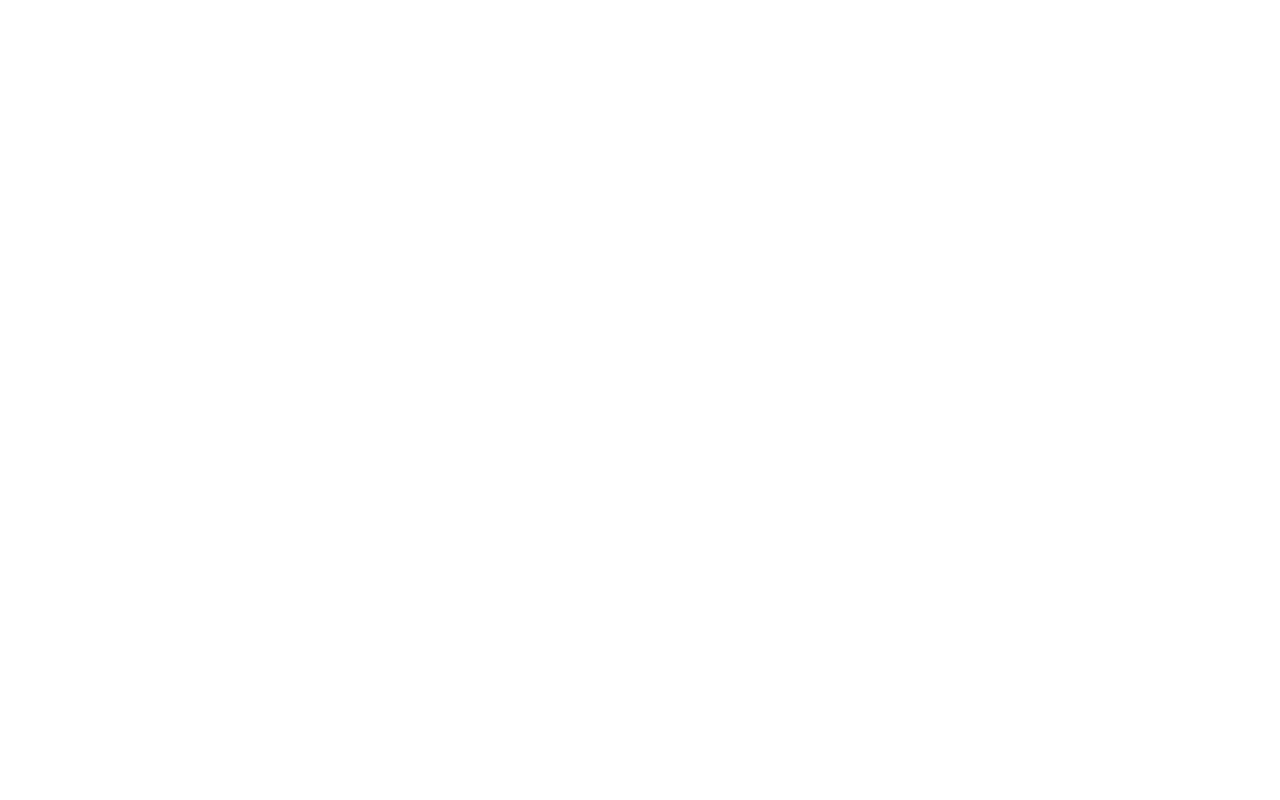
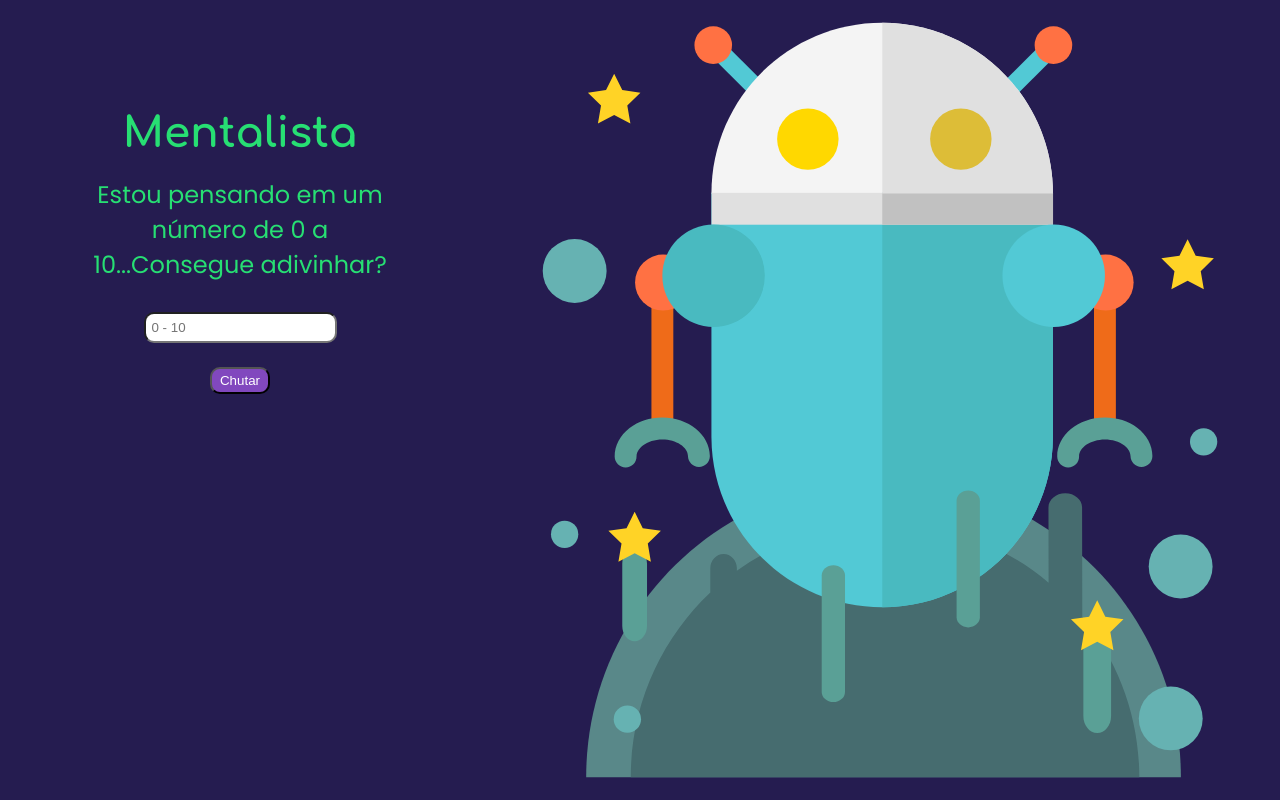
Before and after one commit to BarretoJ20/Mentalista, a plain HTML site: page index.html in a window 1280 px wide. Drawn offline with Linux system fonts and the light colour scheme.

Commit message:
first commit

```diff
--- a/index.html
+++ b/index.html
@@ -4,9 +4,29 @@
   <meta charset="UTF-8">
   <meta http-equiv="X-UA-Compatible" content="IE=edge">
   <meta name="viewport" content="width=device-width, initial-scale=1.0">
+
+  <link rel="preconnect" href="https://fonts.googleapis.com">
+  <link rel="preconnect" href="https://fonts.gstatic.com" crossorigin>
+  <link href="https://fonts.googleapis.com/css2?family=Comfortaa:wght@700&family=Poppins&display=swap" rel="stylesheet">
+
+  <link rel="stylesheet" href="style.css">
+  <link rel="icon" href="/assets/robot.svg" type="image/x-icon">
   <title>Imersão Dev Alura | Day 3</title>
 </head>
 <body>
+  <body>
+    <img src="/assets/robot.svg" alt="">
+
+    <div class="container">
+      <h1 class="title">Mentalista</h1>
+      <p class="subtitle">Estou pensando em um número de 0 a 10...Consegue adivinhar?</p>
+      <br>
+      <input type="number" id="valorPalpite" placeholder="0 - 10 "><br>
+      <button type="submit" onclick="Palpite()">Chutar</button>
+      <h2 id="Resposta"></h2>
+    </div>
+    <script src="main.js"></script>
+  </body>
 
 </body>
 </html>
--- /dev/null
+++ b/main.js
@@ -0,0 +1,20 @@
+var numeroPensado = parseInt(Math.random()* 11)
+
+function Palpite(){
+  var palpite = parseInt(document.getElementById("valorPalpite").value)
+  var resp = document.getElementById("Resposta")
+
+  if(numeroPensado == palpite){
+    resp.innerHTML = "Você acertou!"
+  }
+  else if(palpite > 10 || palpite < 0){
+    resp.innerHTML = "Oops! Digite apenas números de 0 a 10."
+  }
+  else if(palpite < numeroPensado ){
+      resp.innerHTML = "Mais...Tente outra vez."
+  }
+  else if(palpite > numeroPensado){
+      resp.innerHTML = "Menos...Tente outra vez."
+  }
+
+}
--- /dev/null
+++ b/style.css
@@ -0,0 +1,61 @@
+* {
+  margin: 0;
+  box-sizing: border-box;
+}
+body{
+
+  background-color: #251c50;
+  color: #27df73;
+  height: 100vh;
+  display: flex;
+  flex-direction: row-reverse;
+  font-family: 'Comfortaa',sans-serif;
+
+}
+
+.container{
+  text-align: center;
+  padding: 90px;
+  height: 100vh;
+}
+
+.title{
+  font-family: 'Comfortaa',sans-serif;
+  font-size: 42px;
+  padding: 20px 20px 20px 20px;
+}
+
+.subtitle{
+  font-size: 24px;
+  font-family: 'Poppins',sans-serif;
+}
+
+button{
+  margin-top: 12px;
+  padding: 4px 8px;
+  border-radius: 10px;
+  background: #8148be;
+  color: #ffffff;
+}
+
+button:hover{
+  background: #37cf76;
+}
+
+label{
+  font-size: 18px;
+}
+
+input{
+  margin: 12px;
+  padding: 6px;
+  border-radius: 10px;
+
+}
+
+
+h2{
+  margin-top: 20px;
+  color: #37cf76;
+  font-size: 24px;
+}
```
Also changed, not shown: assets/print.png (added), assets/robot.svg (added).
